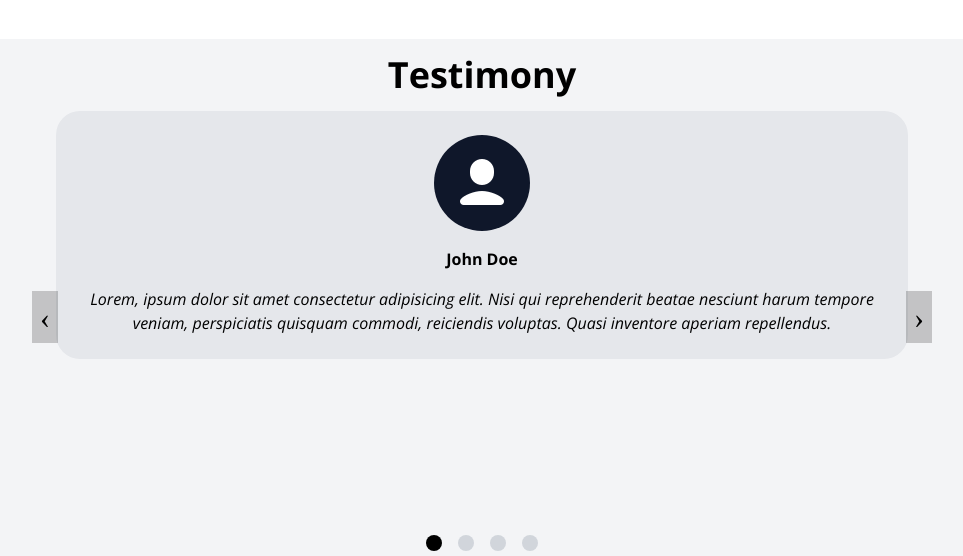
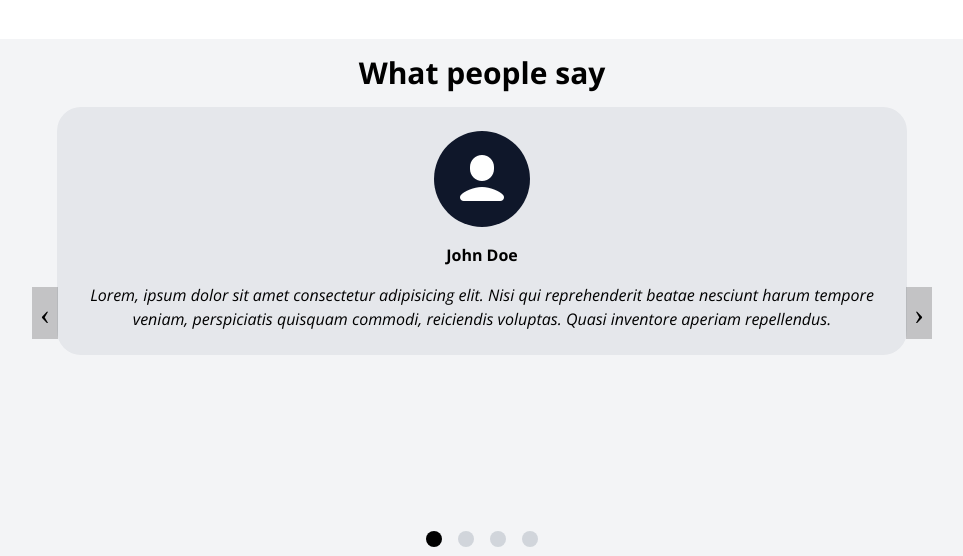
Before and after one commit to rijalislamir/portfolio-laundry, a Vue app: page / in a window 1280 px wide. Shown: the part 761-1317 px from the top of the page, without its empty margins (158-1121 px from the left). Built offline with nearby package versions, Linux system fonts and the light colour scheme.

Commit message:
change testimony title

```diff
--- a/src/components/Testimony.vue
+++ b/src/components/Testimony.vue
@@ -1,13 +1,13 @@
 <template>
   <section class="bg-gray-100 pt-4">
-    <h1 class="text-center text-4xl font-bold">Testimony</h1>
+    <h1 class="text-center text-3xl font-bold px-6">What people say</h1>
 
     <div class="flex justify-center pt-4">
       <div class="relative w-[900px] h-[400px] overflow-hidden">
         <div
           v-for="(person, index) in data"
           v-show="currentSlide === index"
-          class="p-6 bg-gray-200 rounded-3xl text-center absolute left-0 top-0 right-0 mx-6"
+          class="p-6 bg-gray-200 rounded-3xl text-center absolute left-0 top-0 right-0 mx-[25.02px]"
         >
           <div
             class="bg-slate-900 w-24 h-24 rounded-full m-auto flex items-center justify-center"
@@ -15,7 +15,9 @@
             <img :src="userIcon" alt="user-photo" />
           </div>
 
-          <span class="inline-block font-bold p-4">{{ person.name }}</span>
+          <span class="inline-block font-bold p-4">
+            {{ person.name }}
+          </span>
 
           <p class="italic">
             {{ person.text }}
```
